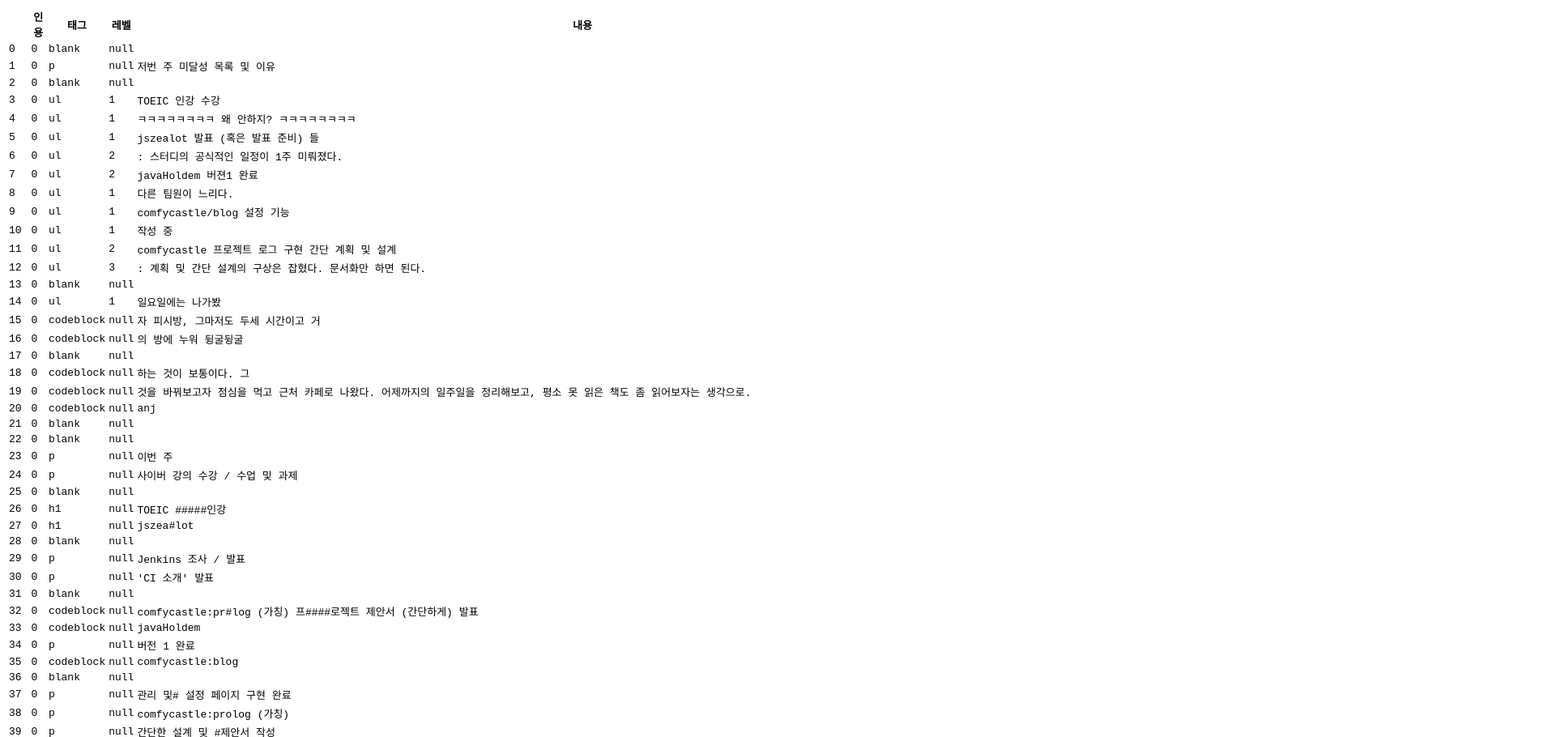
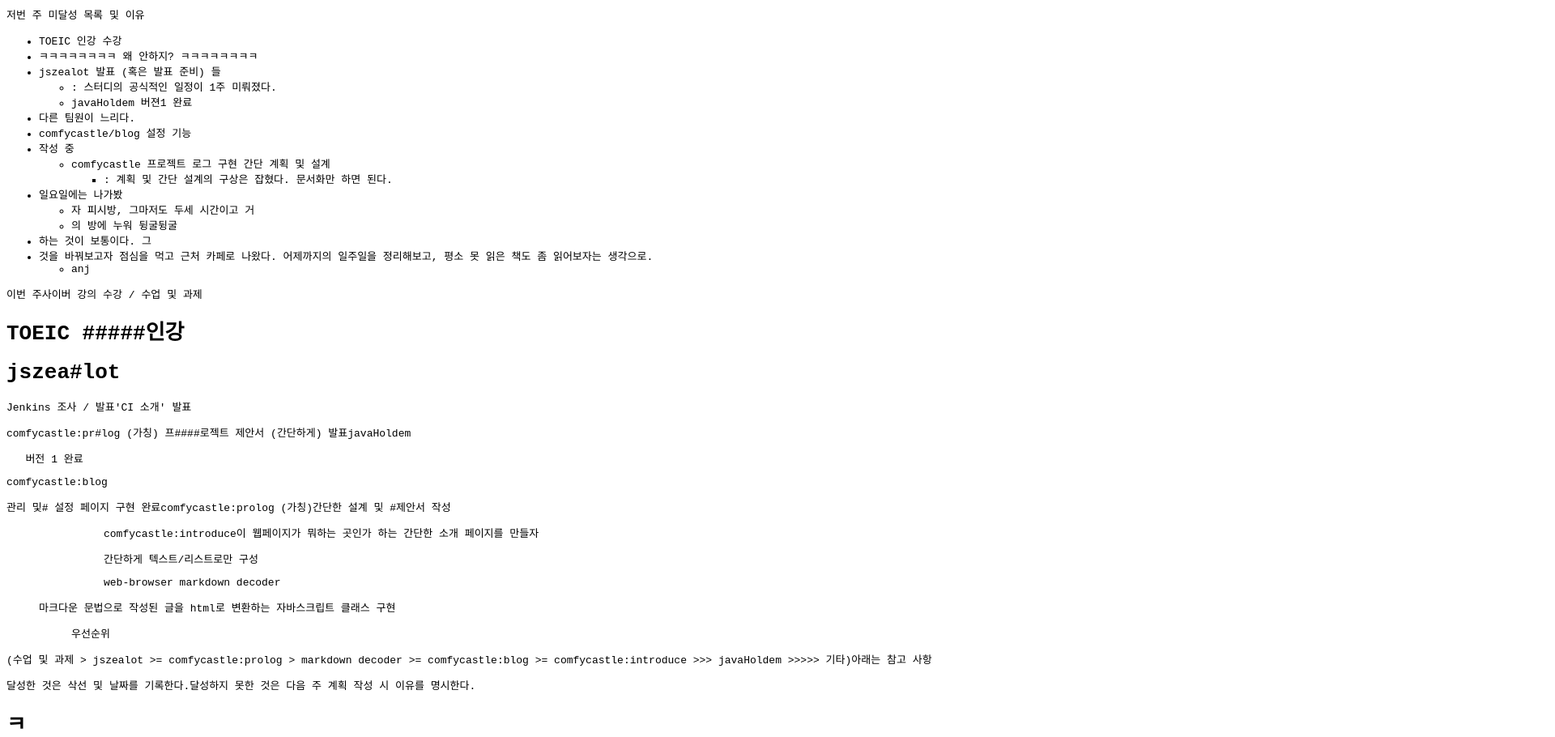
Before and after one commit to ricale/hmd, a plain HTML site: page test.html in a window 1280 px wide. Shown: the top 910 px of the page at 81% size, 1920 px wide, since content can reach past the window. Drawn offline with nearby package versions, Linux system fonts and the light colour scheme.

Commit message:
- 인용 레벨 번역 방식 수정   - 빈 줄이 나오기 전 까지 레벨 다운은 없다. 업만 있을 뿐.   - 인용/리스트 요소에 p가 여럿 들어있는 형태 번역   - 리스트가 제대로 변역되지 않는 것 수정
남은 번역
  - 목록(li) 한 요소에 여러 블록 요소 들어갈 수 있는 것

기타
  - 문서 정리
  - 코드 정리
  - 사용하기 편한 형태로 함수화

```diff
--- a/markdown_decoder.js
+++ b/markdown_decoder.js
@@ -74,7 +74,7 @@
 		{ key : this.H4,         exp : /^#{4} (.*)(#*)$/ },
 		{ key : this.H5,         exp : /^#{5} (.*)(#*)$/ },
 		{ key : this.H6,         exp : /^#{6} (.*)(#*)$/ },
-		{ key : this.CODEBLOCK,  exp : /^([ ]{0,3}\t|[ ]{4})([ \t]*.+)$/ }
+		{ key : this.CODEBLOCK,  exp : /^([ ]{0,3}\t|[ ]{4})([ \t]{0,}.+)$/ }
 	];
 
 	this.regExpForList = [
@@ -83,7 +83,7 @@
 		{ key : this.OL, exp : /^([\s]*)[\d]+\.[ ]+(.*)$/ },
 	]
 
-	this.regExpContinuedListBelowBlank = /^[\s]{1}(.*)/;
+	this.regExpContinuedListBelowBlank = /^[\s]{1,7}(.*)/;
 }
 
 RICALE.MarkdownDecoder.prototype = {
@@ -95,76 +95,20 @@
 
 		// 한 줄 한 줄이 어떤 마크다운에 해당하는 지 체크한다.
 		for(var i = 0; i < array.length; i++) {
+
+			// 목록 혹은 수평선에 해당하는 지 먼저 확인한다.
+			// 아래 'UL 혹은 OL 혹은 UL/OL의 연장'을 구분하기 이전에 선행되지 않으면
+			// 목록과 구분되지 않는다.
 			this.result[now] = this.matchList(array[i]);
 
-			if(this.result[now] != null) {
-				now++;
-				continue;
-			}
-
-			// 빈 줄을 제외하고, 바로 윗 줄에 대한 정보를 얻는다.
-			var above = this.aboveExceptBlank(now);
-
-			// 1. 빈 줄을 제외한 윗 줄이 존재하고
-			// 2. 그 윗 줄이 UL 혹은 OL 혹은 UL/OL의 연장이고
-			// 3. 실제 바로 윗 줄은 빈 줄이라면
-			// 현재 줄 또한 UL 혹은 OL 혹은 UL/OL의 연장의 연장이라면
-			// 줄 상태를 저장하고 continue; 한다.
-			if(above != null
-			   && (((above.tag == this.UL || above.tag == this.OL || above.tag == this.CONTINUE) && this.result[now - 1].tag == this.BLANK)
-			       || above.tag == this.CONTINUE)) {
-
-				var line = this.matchContinuedList(array[i]);
-
-				if(line != null) {
-					this.result[now] = line;
-					this.result[now].child = this.match(this.result[now].child);
-					now++;
-					continue;
-				}
-			}
+			// 목록 혹은 수평선이라면 continue;
+			if(this.result[now] == null) {
 
 				// 위와 같은 상황이 아니라면
 				// 다른 일반적인 마크다운 문법을 체크한다.
-			this.result[now] = this.match(array[i]);
+				this.result[now] = this.match(array[i], now);
+			}
 
-			// 1. 빈 줄을 제외한 윗 줄이 존재하고
-			// 2. 그 윗 줄이 코드블록이 아니며
-			// 3. 실제 바로 윗 줄과 현재 줄이 모두 빈 줄이라면
-			// 이번 줄은 저장하지 않고 넘어간다. (continue;)
-	/*		if(above != null
-			   && above.tag != this.CODEBLOCK
-			   && this.result[now - 1].tag == this.BLANK && this.result[now].tag == this.BLANK) {
-
-				continue;
-			}
-*/
-/*
-			// 만약 이 줄의 마크다운 요소를 찾지 못했다면
-			// 바로 윗 줄의 상태에 따라 현재 줄의 상태를 판단한다.
-			if(typeof(this.result[now].tag) == typeof(null)) {
-
-				switch(this.result[now - 1].tag) {
-					case this.BLANK:
-					case this.P:
-					case this.H1:
-					case this.H2:
-					case this.H3:
-					case this.H4:
-					case this.H5:
-					case this.H6:
-					case this.HR:
-					case this.CODEBLOCK:
-						this.result[now].tag = this.P;
-						break;
-					case this.UL:
-					case this.OL:
-					case this.CONTINUE:
-						this.result[now].tag = this.CONTINUE;
-						break;
-				}
-			}
-*/
 			if(this.listLevel.length > 0
 				&& this.result[now].tag != this.UL
 				&& this.result[now].tag != this.OL
@@ -174,7 +118,7 @@
 
 			now++;
 		}
-
+/*
 		var debug = "<table><tr><th></th><th>인용</th><th>태그</th><th>레벨</th><th>내용</th></tr>";
 
 		for(var i = 0; i < this.result.length; i++) {
@@ -191,11 +135,11 @@
 		debug += "</table>";
 
 		this.target.html(debug);
-
+*/
 		this.decode();
 	},
 
-	match: function(string) {
+	match: function(string, now) {
 		var result = this.matchBlockquotes(string),
 		    string = result.child;
 
@@ -231,6 +175,12 @@
 			} // end if
 		} // end for
 
+		isContinued = this.matchContinuedList(string, now);
+
+		if(isContinued != null) {
+			return isContinued;
+		}
+
 		result.tag = this.P;
 		result.child = string;
 
@@ -240,8 +190,6 @@
 	matchList: function(string) {
 		var result = this.matchBlockquotes(string),
 		    string = result.child;
-
-
 
 		for(var i = 0; i < this.regExpForList.length; i++) {
 
@@ -271,8 +219,38 @@
 						break;
 				} // end switch
 
+				var debug = result.quote + "    " + result.tag + "    " + result.level + "    " + result.child;
+				console.log(debug);
 				return result;
 			} // end if
+		}
+
+		return null;
+	},
+
+	matchContinuedList: function(string, now) {
+		var result = new RICALE.MarkdownSentence();
+
+		// 빈 줄을 제외하고, 바로 윗 줄에 대한 정보를 얻는다.
+		var above = this.aboveExceptBlank(now);
+		var line = string.match(this.regExpContinuedListBelowBlank)
+		var before = this.beforeLine(now);
+
+		if(before != null && (before.tag == this.UL || before.tag == this.OL || before.tag == this.CONTINUE)) {
+
+			result.tag = this.CONTINUE;
+			result.child = string;
+
+			return result;
+
+		} else if(above != null
+		   && (above.tag == this.UL || above.tag == this.OL || above.tag == this.CONTINUE)
+		   && line !== null) {
+
+			result.tag = this.CONTINUE;
+			result.child = line[1];
+
+			return result;
 		}
 
 		return null;
@@ -296,35 +274,17 @@
 		return result;
 	},
 
-	// 바로 윗 줄이 빈 줄
-	// 그 윗 줄이 리스트일 때
-	// 이놈을 호출
-	matchContinuedList: function(string) {
-		var result = new RICALE.MarkdownSentence(),
-		    line = string.match(this.regExpContinuedListBelowBlank);
-
-		if(string.match(this.regExp))
-
-		if(line != null) {
-			result.tag = this.CONTINUE;
-			result.child = line[1];
-
-			return result;
-
-		} else {
-			return null;
-		}
-	},
-
 	getListLevel: function(blank) {
 		var indent = blank.match(/([ ]{0,3}\t|[ ]{4}|[ ]{1,3})/g),
 		    space = 0;
 
-		for(var tab in indent) {
-			if(tab.match(/^[ ]{1,3}$/) != null) {
-				space += tab.length;
+		if(indent != null) {
+			for(var i = 0; i < indent.length; i++) {
+				if(indent[i].match(/^[ ]{1,3}$/) != null) {
+					space += indent[i].length;
 				} else {
 					space += 4;
+				}
 			}
 		}
 
@@ -367,21 +327,6 @@
 				}
 			}
 		}
-/*
-		if(this.nowList1Level == null) {
-			if(indent != null) {
-				return this.CODEBLOCK;
-			}
-
-			this.nowList1Level = blank.length;
-			return 0;
-
-		} else if(this.nowList2Level == null) {
-			if(indent != null) {
-				this.nowList1Level == blank.length
-
-			}
-		}*/
 	},
 
 	aboveExceptBlank: function(index) {
@@ -394,6 +339,10 @@
 		return null;
 	},
 
+	beforeLine: function(index) {
+		return index > 1 ? this.result[index - 1] : null;
+	},
+
 	belowExceptBlank: function(index) {
 		for(var i = index + 1; i < this.result.length; i++) {
 			if(this.result[i].tag != this.BLANK) {
@@ -404,6 +353,10 @@
 		return null;
 	},
 
+	nextLine: function(index) {
+		return index < this.result.length - 1 ? this.result[index + 1] : null;
+	},
+
 	decode: function() {
 		var string = "",
 		    fUL = 0,
@@ -411,21 +364,25 @@
 		    fLI = false,
 		    fP = false,
 		    fCB = false,
-		    fBQ = 0;
+		    fBQ = 0,
+		    fCONT = false;
 
 		for(var i = 0; i < this.result.length; i++) {
-			var r = this.result[i],
-			    line = "";
+			var line = "";
+			    r = this.result[i],
+			    above = this.aboveExceptBlank(i),
+			    before = this.beforeLine(i),
+			    below = this.belowExceptBlank(i),
+			    next = this.nextLine(i);
 
 
-			if(r.quote > 0) {
-				if(r.quote > fBQ) {
+
+			if(r.quote > 0 && r.quote > fBQ) {
 				for(var j = 0; j < r.quote - fBQ; j++) {
 					line += "<blockquote>";
 				}
 
 				fBQ = r.quote;
-				}
 			}
 
 			switch(r.tag) {
@@ -451,10 +408,9 @@
 					line += "<hr/>";
 					break;
 				case this.BLANK:
-					var above = this.aboveExceptBlank(i);
-					var below = this.belowExceptBlank(i);
 
-					if(above != null && below != null && above.tag == this.CODEBLOCK && below.tag == this.CODEBLOCK) {
+					if((above != null && below != null && above.tag == this.CODEBLOCK && below.tag == this.CODEBLOCK)
+						|| r.quote != 0) {
 						line += r.child;
 					} else {
 						continue;
@@ -470,21 +426,26 @@
 						fUL = r.level;
 					}
 
-					line += "<li>" + r.child;
+					line += "<li>";
+					fLI = true;
 
-					if(this.result[i+1].tag != this.P) {
+					if(next != null && next.tag == this.CONTINUE) {
+						line += "<p>";
+						fCONT = true;
+					}
+
+					line += r.child;
+
+					if(below == null || below.tag != this.CONTINUE) {
 						line += "</li>";
-						fLI = false;
 
-						if(fUL > this.result[i+1].level) {
-							for(var j = 0; j < fUL - this.result[i+1].level; j++) {
+						var level = below != null ? below.level : 0;
+						if(fUL > level) {
+							for(var j = 0; j < fUL - level; j++) {
 								line += "</ul>"
 							}
-							fUL = this.result[i+1].level;
-
+							fUL = level;
 						}
-					} else {
-						fLI = true;
 					}
 
 					break;
@@ -497,35 +458,54 @@
 						fOL = r.level;
 					}
 
-					line += "<li>" + r.child;
+					line += "<li>";
+					fLI = true;
 
-					if(this.result[i+1].tag != this.P) {
+					if(next != null && next.tag == this.CONTINUE) {
+						line += "<p>";
+						fCONT = true;
+					}
+
+					line += r.child;
+
+					if(below == null || below.tag != this.CONTINUE) {
 						line += "</li>";
-						fLI = false;
 
-						if(fOL > this.result[i+1].level) {
-							for(var j = 0; j < fOL - this.result[i+1].level; j++) {
+						var level = below != null ? below.level : 0;
+						if(fOL > level) {
+							for(var j = 0; j < fOL - level; j++) {
 								line += "</ol>"
 							}
-							fOL = this.result[i+1].level;
+							fOL = level;
+						}
+					}
 
+					break;
+
+				case this.CONTINUE:
+					if(!fCONT) {
+						line += "<p>";
+						fCONT = true;
 					}
-					} else {
-						fLI = true;
+
+					line += r.child;
+
+					if(next != null && next.tag != this.CONTINUE) {
+						line += "</p>";
+						fCONT = false;
 					}
 
 					break;
 
 				case this.CODEBLOCK:
 					if(!fCB) {
-						line += "<pre><code>" + r.child;
+						line += "<pre><code>";
 						fCB = true;
-					} else {
-						line += r.child;
 					}
 
-					var below = this.belowExceptBlank(i);
-					if(below == null || below.tag != this.CODEBLOCK) {
+					line += r.child;
+
+					if(below == null || below.tag != this.CODEBLOCK || below.quote > r.quote) {
 						line += "</code></pre>"
 						fCB = false;
 					}
@@ -540,7 +520,7 @@
 
 					line += r.child;
 
-					if(this.result[i+1].tag != this.P) {
+					if(next == null || next.tag != this.P || below.quote > r.quote) {
 						line += "</p>";
 						fP = false;
 					}
@@ -551,19 +531,27 @@
 					break;
 			}
 
-			var below = this.belowExceptBlank(i);
-			if(below.quote < fBQ) {
-				for(var j = 0; j < fBQ - below.quote; j++) {
+			if(below == null || (below.quote < fBQ && (next == null || (next.tag == this.BLANK && next.quote == 0)))) {
+
+				console.log(fBQ);
+				var quote = below != null ? below.quote : 0
+				for(var j = 0; j < fBQ - quote; j++) {
 					line += "</blockquote>";
+					console.log("!");
 				}
-				fBQ = below.quote;
+				fBQ = quote;
+
+				console.log(fBQ);
 			}
 
 			var debug = this.result[i].quote + "    " + this.result[i].tag + "    " + this.result[i].level + "    " + this.result[i].child;
+			console.log(debug);
 
-			console.log(debug);
 			console.log(line);
+			string += line;
 		}
+
+		this.target.html(string);
 	}
 } // RICALE.MarkdownDecoder.prototype
 
```
Also changed, not shown: test.html (+4 -3 lines). Lines whose indentation alone changed are shown as unchanged.
